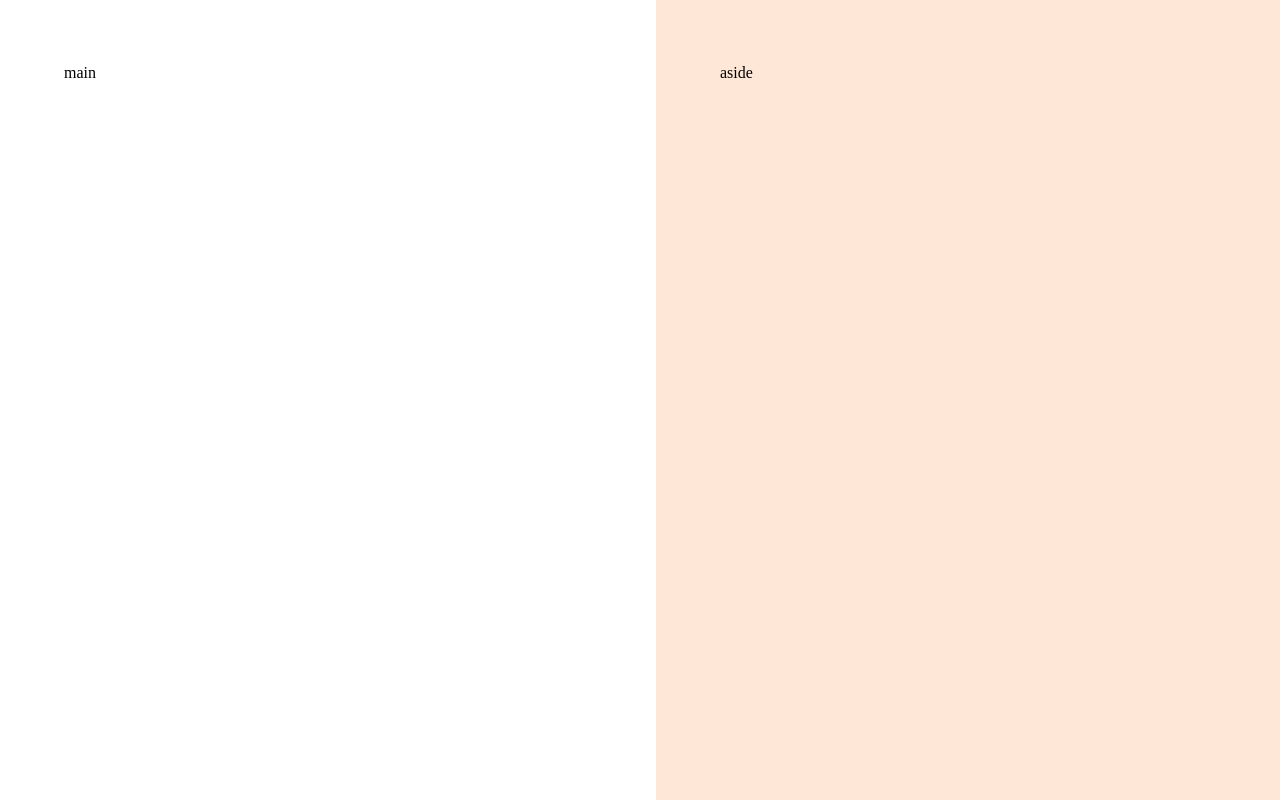
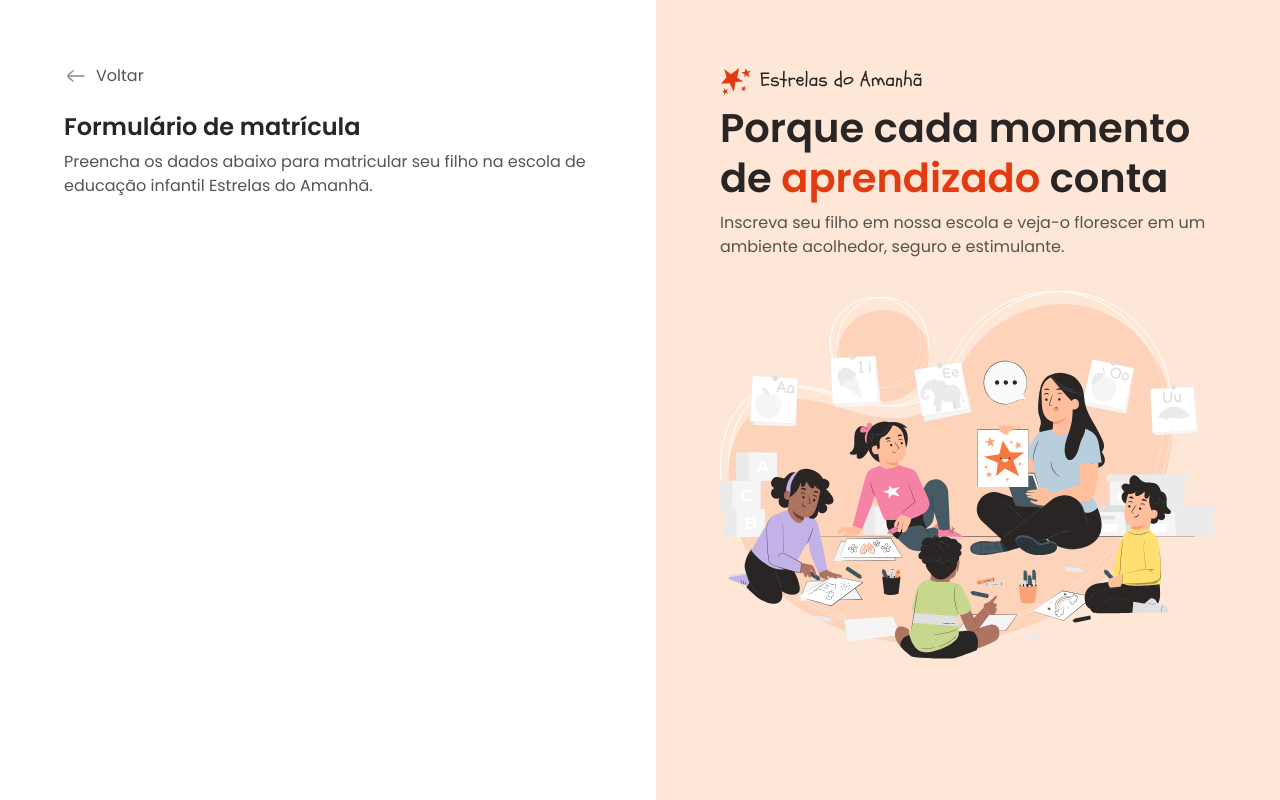
Before and after one commit to VictorDMoura/formulario-matricula, a plain HTML site: page index.html in a window 1280 px wide. Drawn offline with Linux system fonts and the light colour scheme.

Commit message:
adicionando conteudo ao aside e iniciando o main

```diff
--- a/index.html
+++ b/index.html
@@ -15,10 +15,36 @@
   <body>
     <div id="app">
       <main>
-        <div class="main-container">main</div>
+        <div class="main-container">
+          <div class="back">
+            <img
+              src="assets/icons/arrow-left-02.svg"
+              alt="Seta para esquerda"
+            />
+            <span>Voltar</span>
+          </div>
+          <h1>Formulário de matrícula</h1>
+          <p>
+            Preencha os dados abaixo para matricular seu filho na escola de
+            educação infantil Estrelas do Amanhã.
+          </p>
+        </div>
       </main>
       <aside>
-        <div class="aside-container">aside</div>
+        <div class="aside-container">
+          <header>
+            <img src="assets/logo.svg" alt="Logo da Estrelas do Amanhã" />
+            <h2>Porque cada momento de <span>aprendizado</span> conta</h2>
+            <p>
+              Inscreva seu filho em nossa escola e veja-o florescer em um
+              ambiente acolhedor, seguro e estimulante.
+            </p>
+          </header>
+          <img
+            src="assets/Illustration.svg"
+            alt="Ilustração de crianças brincando"
+          />
+        </div>
       </aside>
     </div>
   </body>
--- a/styles/global.css
+++ b/styles/global.css
@@ -24,4 +24,16 @@
 
 body {
   overflow: hidden;
+  font: var(--text);
+  color: var(--text-secondary);
 }
+
+h1,
+h2 {
+  color: var(--text-primary);
+}
+
+img {
+  max-width: 100%;
+  height: auto;
+}
--- a/styles/layout.css
+++ b/styles/layout.css
@@ -13,6 +13,17 @@ main {
     max-width: 33rem;
     margin-left: auto;
   }
+
+  & .back {
+    display: flex;
+    align-items: center;
+    gap: 0.5rem;
+    margin-bottom: 1.5rem;
+  }
+  & h1 {
+    font: 600 1.5rem/1.25 var(--font-family);
+    margin-bottom: 0.5rem;
+  }
 }
 
 aside {
@@ -21,5 +32,16 @@ aside {
 
   & .aside-container {
     max-width: 31rem;
+    & > img {
+      margin-top: 2rem;
+    }
+  }
+
+  & h2 {
+    font: 600 2.5rem/1.25 var(--font-family);
+    margin-bottom: 0.5rem;
+    & span {
+      color: var(--text-highlight);
+    }
   }
 }
```
